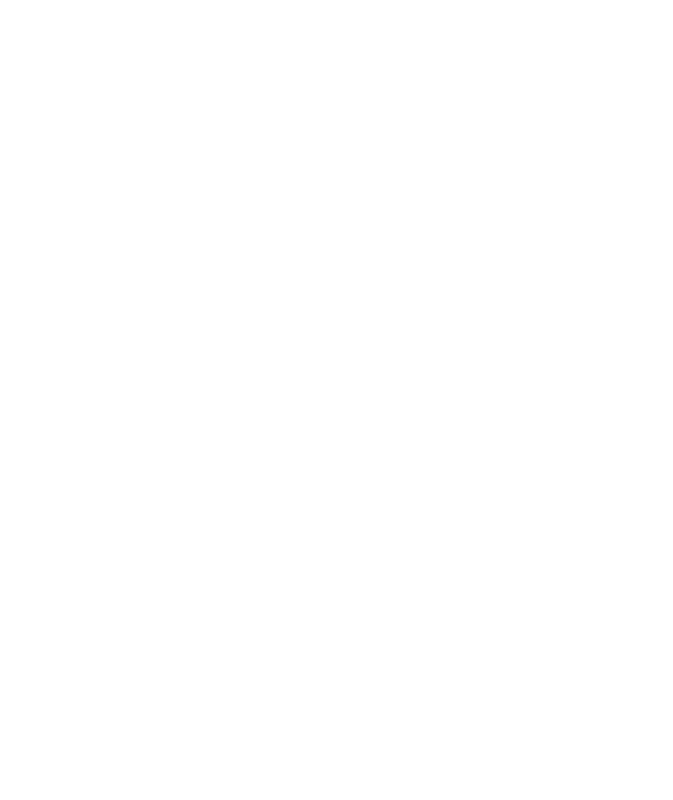
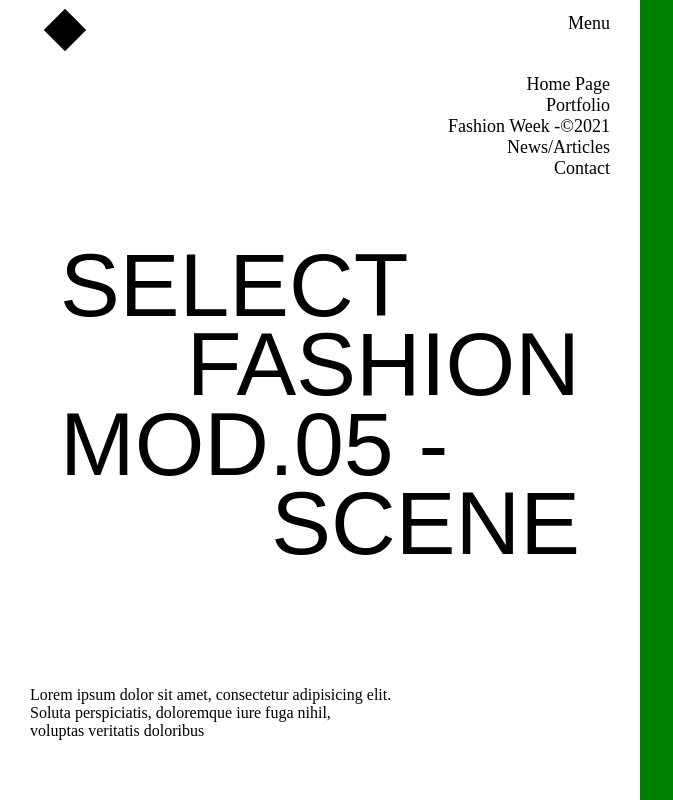
Before and after one commit to ayushydv04/Website-Layout-Projects, a plain HTML site: page Project 1/index.html in a window 1280 px wide. Shown: the whole page, without its empty margins (0-673 px from the left). Drawn offline with Linux system fonts and the light colour scheme.

Commit message:
Section-1 completed

```diff
--- a/Project 1/index.html
+++ b/Project 1/index.html
@@ -8,5 +8,37 @@
 </head>
 <body>
 
+    <div class="main">
+        <div class="left-top-left">
+            <div class="square"></div>
+        </div>
+
+
+        <div class="left-top-right">
+            <h4>Menu</h4>
+            <h5>Home Page</h5>
+            <h5>Portfolio</h5>
+            <h5>Fashion Week -&copy;2021</h5>
+            <h5>News/Articles</h5>
+            <h5>Contact</h5>
+        </div>
+
+
+        <div class="left-center">
+            <h1>Select</h1>
+            <h1>Fashion</h1>
+            <h1>Mod.05 -</h1>
+            <h1>Scene</h1>
+        </div>
+
+
+        <div class="left-bottom">
+            <p>Lorem ipsum dolor sit amet, consectetur adipisicing elit. Soluta perspiciatis, doloremque iure fuga nihil,<br> voluptas veritatis doloribus <br></p>
+        </div>
+
+
+        <div class="right"></div>
+    </div>
+
 </body>
 </html>
--- a/Project 1/style.css
+++ b/Project 1/style.css
@@ -5,6 +5,85 @@
 }
 
 html, body{
+    height: 100%;
+    width: 100%;
+}
+
+.main{
+    width: 100vw;
     height: 100vh;
-    width: 100vw;
+    /* background-color: crimson; */
+    display: grid;
+    grid-template-columns: 25% 25% 50%;
+    grid-template-rows: 27% 55% 18%;
+
 }
+
+.left-top-left{
+    /* background-color: red; */
+}
+
+.square{
+    margin: 15px 0px 0px 50px;
+    width: 30px;
+    height: 30px;
+    background-color: black;
+    rotate: 45deg;
+}
+
+
+.left-top-right{
+    /* background-color: orange; */
+    justify-self: right;
+    padding: 13px 30px 0px 0px;
+    text-align: right;
+}
+
+.left-top-right h4{
+    /* background-color: green; */
+    padding-bottom: 40px;
+    font-size: 18px;
+    font-weight: 500;
+}
+
+.left-top-right h5{
+    font-size: 18px;
+    font-weight: 500;
+}
+
+
+.left-center{
+    /* background-color: yellow; */
+    grid-column: 1/3;
+    padding: 30px 60px;
+}
+
+.left-center h1{
+    font-size: 7vw;
+    text-transform: uppercase;
+    line-height: 6.2vw;
+    font-weight: 500;
+    font-family: Arial, Helvetica, sans-serif;
+}
+
+.left-center h1:nth-child(2n){
+    text-align: right;
+}
+
+
+.left-bottom{
+    /* background-color: blue; */
+    grid-column: 1/3;
+    padding: 30px;
+}
+
+.left-bottom p{
+    width: 70%;
+}
+
+
+.right{
+    background-color: green;
+    grid-column: 3 / 4;
+    grid-row: 1/4;
+}
```
